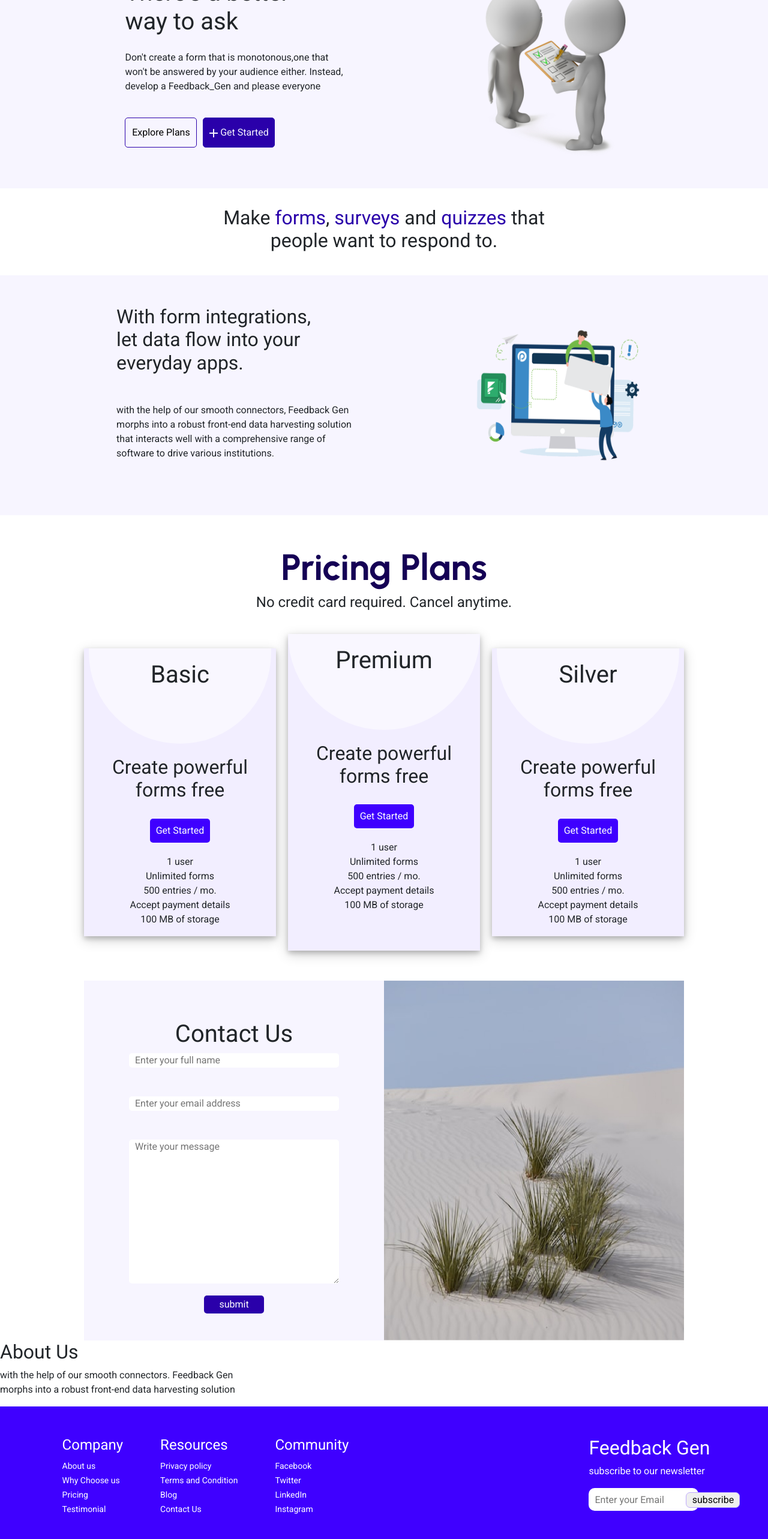
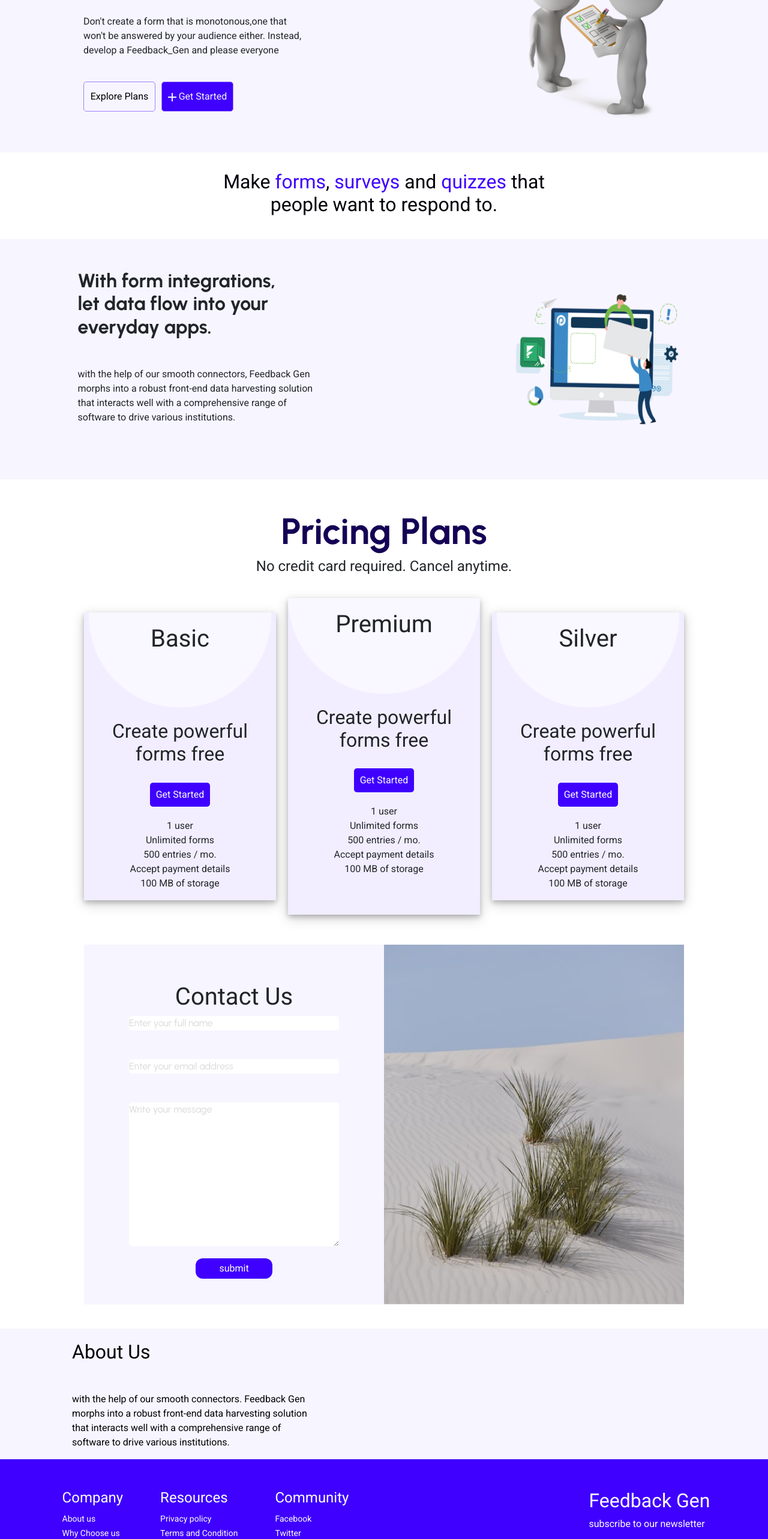
Before and after one commit to zuri-training/TeamQuailw2_Feedback_Gen, a plain HTML site: page index.html in a window 1280 px wide. Shown: the part 220-2786 px from the top of the page at 60% size. Drawn offline with nearby package versions, Linux system fonts and the light colour scheme; a web font is replaced by a local one.

Commit message:
added landing page

```diff
--- a/index.html
+++ b/index.html
@@ -13,8 +13,8 @@
 <body>
     <header>
         <div id="logo-section">
-            <img src="" alt="qww text" class="svg">
-            <img class="logo" src="./images/logo.png" alt="">
+            <!-- <img src="" alt="qww text" class="svg"> -->
+            <img class="logo" src="./images/Logo.png" alt="">
         </div>
         <div id="mid-nav">
             <ul>
@@ -47,8 +47,8 @@
                 </a>
 
                 <a href="#" class="info-btn">
-                    <button style="background:#2a00aa; color: #F7F5FF;">
-                        <img src="./images/Vector.png" alt="plus icon" style="">
+                    <button style="background:#3F00FF; color: #F7F5FF;">
+                        <img src="./images/Vector.png" alt="plus icon">
                         Get Started
                     </button>
                 </a>
@@ -178,12 +178,18 @@
 
     </section>
 
-    <div>
-        <h2>About  Us</h2>
-        <p>with the help of our smooth connectors. Feedback Gen
-            <br> morphs into a robust front-end data harvesting solution
-        </p>
-    </div>
+    <section class="section-7">
+        <div id="about-us">
+            <h2>About  Us</h2>
+            <p>with the help of our smooth connectors. Feedback Gen
+                <br> morphs into a robust front-end data harvesting solution <br>
+                that interacts well with a comprehensive range of <br>
+                software to drive various institutions.
+            </p>
+        </div>
+
+    </section>
+
 
     <footer>
         <div class="footer">
@@ -237,12 +243,20 @@
                 Copyright ©️ 2022 Zuri Team
             </div>
 
-            <div class="icons">
+            <!-- <div class="icons">
                 <img src="" alt="fb">
                 <img src="" alt="twitter">
                 <img src="" alt="instagram">
                 <img src="" alt="LinkedIn">
+            </div> -->
+            <div class="icons">
+                <a href=""><ion-icon name="logo-facebook"></ion-icon></a>
+                <a href=""><ion-icon name="logo-twitter"></ion-icon></a>
+                <a href=""><ion-icon name="logo-instagram"></ion-icon></a>
+                <a href=""><ion-icon name="logo-linkedin"></ion-icon></a>
             </div>
+            <script type="module" src="https://unpkg.com/ionicons@5.5.2/dist/ionicons/ionicons.esm.js"></script>
+            <script nomodule src="https://unpkg.com/ionicons@5.5.2/dist/ionicons/ionicons.js"></script>
 
             <div class="empty-line">
 
--- a/style.css
+++ b/style.css
@@ -15,17 +15,24 @@ header{
     align-items: center;
     gap: 6rem;
     /* padding: 1.8rem ; */
-    margin: 20px 0 50px 0;
+    margin: 10px 0 0 0;
 }
 #logo-section {
     display: flex;
     gap: 10px;
+}
+.logo{
+    width: 150px;
+    height: 50px;
+
 }
 
 .btn {
     display: flex;
     flex-direction: row;
     gap: 5px;
+    font-family: 'Urbanist';
+    font-weight: 600;
 }
 
 .btn-1, .btn-2 {
@@ -36,14 +43,14 @@ header{
 }
 
 .btn-1 {
-    border: 1px solid #2A00AA;
+    border: 1px solid #9F80FF;
     color: #2A00AA;
     background: white;
 }
 
 .btn-2 {
     border: 1px solid #2A00AA;
-    color: #ffff;
+    color: #F7F5FF;
     background: #2A00AA;
 }
 
@@ -52,7 +59,10 @@ header{
     justify-content: center;
     flex-direction: row;
     align-items: center;
-    margin: 15px 0 0 0;
+    margin: 10px 0 0 0;
+    font-family: 'Urbanist';
+    font-weight: 500;
+    color: #29282C;
 }
 
 .section-2-buttons {
@@ -62,7 +72,7 @@ header{
 }
 
 .section-2-buttons a button {
-    border: 1px solid #2A00AA ;
+    border: 1px solid #9F80FF;
     border-radius: 5px;
     height: 50px;
     width: 120px;
@@ -88,7 +98,7 @@ header{
 .content, .section-4 {
     display: flex;
     flex-direction: row;
-    justify-content: center;
+    justify-content: space-evenly;
     gap: 200px;
     background: #F7F5FF;
     padding: 50px 0;
@@ -100,6 +110,9 @@ header{
     margin: 0;
     display: flex;
     justify-content: flex-start;
+    color: #29282C;
+    font-family: 'Urbanist';
+    font-weight: 700;
 
 }
 
@@ -114,9 +127,12 @@ header{
     justify-content: center;
     margin: 30px 0;
     text-align: center;
+    font-family: 'Urbanist';
+    font-weight: 600;
+    color: #03000A;
 }
 .text h2 span {
-    color: #2A00AA;
+    color: #3F00FF;
 }
 
 header ul li{
@@ -148,6 +164,10 @@ header ul li a{
     display: flex;
     flex-direction: column;
     gap: 40px;
+}
+.frame-9 h2{
+    font-family: 'Urbanist';
+    font-weight: 700;
 }
 
 
@@ -316,24 +336,67 @@ form {
 }
 
 .submit-btn {
-    width: 100px;
-    height: 30px;
+    width: 128px;
+    height: 34px;
 
     color: #ffff;
-    background: #2A00AA;
+    background:#3F00FF;
 
     border: none;
-    border-radius: 5px;
+    border-radius: 12px;
 
     margin-top: 20px;
     justify-self: center;
 }
 
 ::placeholder {
-    padding: 0 0 0 10px;
+    padding: 16 0 16 10px;
     font-weight: lighter;
+    color: #D9D9D9;
+    font-family: 'Urbanist';
+
 }
 
+
+
+/* ABOUT US STYLING */
+
+
+.section-7 {
+    background-color: #F7F5FF;
+    /* display: flex;
+    flex-direction: row;
+    gap: 0; */
+    display: flex;
+    flex-direction: column;
+    gap: 40px;
+    margin-top: 40px;
+
+    font-family: 'Urbanist';
+
+    font-weight: 500;
+
+
+}
+
+#about-us{
+    display: flex;
+    flex-direction: column;
+    gap: 40px;
+    margin-left: 120px;
+    background-color: #F7F5FF;
+    margin-top: 20px;
+    font-family: 'Urbanist';
+
+    font-weight: 500;
+
+
+    color: #000000;
+
+}
+
+
+/* FOOTER STYLING */
 
 footer {
     background: #3F00FF;
@@ -384,3 +447,7 @@ li {
     border-bottom: 2px solid white;
     width: 300px;
 }
+
+.icons ion-icon{
+    justify-content: space-between space-around;
+}
```
Also changed, not shown: images/logo.png.
